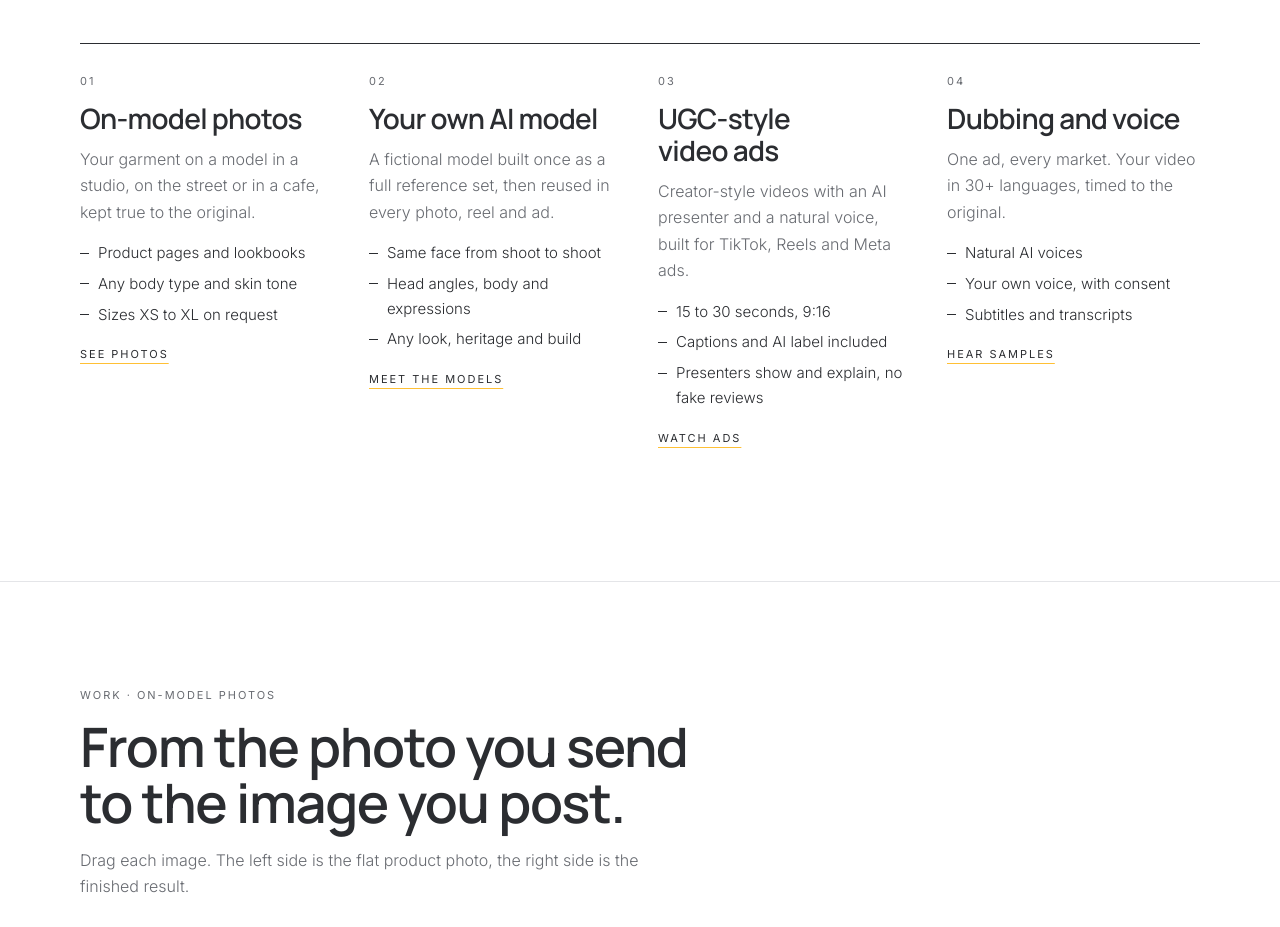
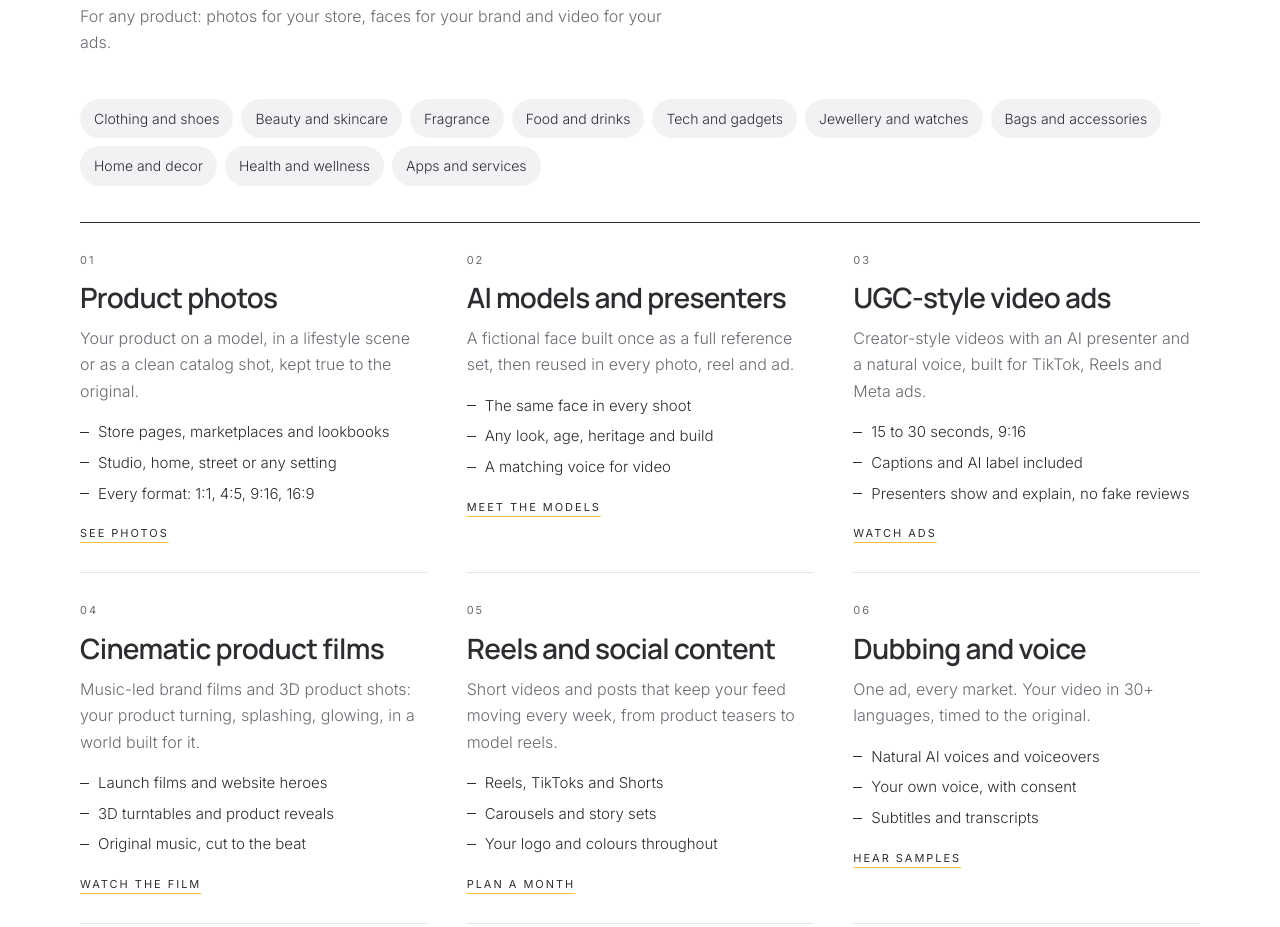
Before and after one commit to nasaistudio/nasaistudio.github.io, a plain HTML site: page studio/index.html in a window 1280 px wide. Shown: the part 1487-2414 px from the top of the page. Drawn offline with Linux system fonts and the light colour scheme.

Commit message:
Reposition the service site for any product, not only fashion
Rewrites the title, hero, services (now six, including cinematic product
films and reels), product categories, process, packages, FAQ and brief form
so they speak to any product.

Co-Authored-By: Claude Opus 5.5 <noreply@anthropic.com>
Claude-Session: https://claude.ai/code/session_0196uoA57dNedUsFfTZgUaNK

```diff
--- a/studio/hero.css
+++ b/studio/hero.css
@@ -41,3 +41,9 @@
 @media (min-width: 760px) { .world-row { grid-auto-columns: 30%; } }
 @media (min-width: 1040px) { .world-row { grid-auto-flow: row; grid-auto-columns: auto; grid-template-columns: repeat(6, minmax(0, 1fr)); overflow: visible; gap: 14px; } }
 @media (prefers-reduced-motion: reduce) { .world video, .world:hover video { transform: none; transition: none; } .sound-icon { animation: none !important; } }
+
+/* Any-product services */
+.cats { list-style: none; margin: -12px 0 36px; padding: 0; display: flex; flex-wrap: wrap; gap: 8px; }
+.cats li { padding: 8px 14px; border-radius: 999px; background: var(--tint); color: var(--ink); font-size: 14px; }
+@media (min-width: 700px) { .services { grid-template-columns: repeat(2, minmax(0, 1fr)); } }
+@media (min-width: 1040px) { .services { grid-template-columns: repeat(3, minmax(0, 1fr)); column-gap: 40px; } .service { border-bottom: 1px solid var(--line); } }
--- a/studio/index.html
+++ b/studio/index.html
@@ -3,14 +3,14 @@
 <head>
 <meta charset="utf-8">
 <meta name="viewport" content="width=device-width, initial-scale=1, viewport-fit=cover">
-<title>NAS AI Studio · On-model photos and ads for clothing brands</title>
-<meta name="description" content="Any product. Any model. Any world. Send a product photo and get on-model photos, AI models and cinematic video ads for your brand, without a photoshoot. Free sample on one product.">
+<title>NAS AI Studio · AI product photos, models and video ads for any brand</title>
+<meta name="description" content="Any product. Any model. Any world. Send a product photo and get product photos, AI models, UGC-style ads and cinematic films for any product, without a photoshoot. Free sample on one product.">
 <link rel="preconnect" href="https://fonts.googleapis.com">
 <link rel="preconnect" href="https://fonts.gstatic.com" crossorigin>
 <link rel="stylesheet" href="https://fonts.googleapis.com/css2?family=Manrope:wght@500;600;700&family=Inter:wght@300;400;500&display=swap">
 <link rel="stylesheet" href="studio.css?v=2">
 <link rel="stylesheet" href="theme-silver.css?v=1">
-<link rel="stylesheet" href="hero.css?v=1">
+<link rel="stylesheet" href="hero.css?v=2">
 <link rel="preload" as="image" href="hero/hero_poster.jpg">
 </head>
 <body>
@@ -37,7 +37,7 @@
     <div class="wrap vhero-copy">
       <p class="eyebrow">AI studio for brands</p>
       <h1><span class="nowrap">Any product.</span> <span class="nowrap">Any model.</span> <span class="nowrap">Any <mark>world</mark>.</span></h1>
-      <p class="lede">Send a product photo. Get on-model photos, a consistent AI model for your brand and cinematic video ads, without a photoshoot.</p>
+      <p class="lede">Send a photo of your product. Get product photos, AI models and presenters, UGC-style ads and cinematic films for any product, without a photoshoot.</p>
       <div class="cta">
         <a class="btn solid" href="#contact">Create now</a>
         <a class="btn line" href="#work">See the work</a>
@@ -51,7 +51,7 @@
     <div class="wrap">
       <div class="worlds-head">
         <p class="eyebrow">Every product, its own world</p>
-        <p class="worlds-sub">Six products, six AI models from the studio, six worlds. Clothing, fragrance, footwear and accessories.</p>
+        <p class="worlds-sub">Six products, six AI models from the studio, six worlds. The same works for beauty, food and drinks, tech, home goods and more.</p>
       </div>
       <div class="world-row">
         <figure class="world"><video muted loop playsinline preload="none" poster="hero/cards/s1_sofia.jpg"><source src="hero/cards/s1_sofia.mp4" type="video/mp4"></video><figcaption><b>Clothes</b><span>Sofia · silk storm</span></figcaption></figure>
@@ -68,21 +68,25 @@
     <div class="wrap">
       <div class="head">
         <p class="eyebrow">Services</p>
-        <h2>Everything a product page and an ad account need.</h2>
+        <h2>Everything your product needs to sell online.</h2>
+        <p class="sub">For any product: photos for your store, faces for your brand and video for your ads.</p>
       </div>
+      <ul class="cats" aria-label="Products we work with">
+        <li>Clothing and shoes</li><li>Beauty and skincare</li><li>Fragrance</li><li>Food and drinks</li><li>Tech and gadgets</li><li>Jewellery and watches</li><li>Bags and accessories</li><li>Home and decor</li><li>Health and wellness</li><li>Apps and services</li>
+      </ul>
       <div class="services">
         <article class="service">
           <span class="num">01</span>
-          <h3>On-model photos</h3>
-          <p>Your garment on a model in a studio, on the street or in a cafe, kept true to the original.</p>
-          <ul><li>Product pages and lookbooks</li><li>Any body type and skin tone</li><li>Sizes XS to XL on request</li></ul>
+          <h3>Product photos</h3>
+          <p>Your product on a model, in a lifestyle scene or as a clean catalog shot, kept true to the original.</p>
+          <ul><li>Store pages, marketplaces and lookbooks</li><li>Studio, home, street or any setting</li><li>Every format: 1:1, 4:5, 9:16, 16:9</li></ul>
           <a class="more" href="#work">See photos</a>
         </article>
         <article class="service">
           <span class="num">02</span>
-          <h3>Your own AI model</h3>
-          <p>A fictional model built once as a full reference set, then reused in every photo, reel and ad.</p>
-          <ul><li>Same face from shoot to shoot</li><li>Head angles, body and expressions</li><li>Any look, heritage and build</li></ul>
+          <h3>AI models and presenters</h3>
+          <p>A fictional face built once as a full reference set, then reused in every photo, reel and ad.</p>
+          <ul><li>The same face in every shoot</li><li>Any look, age, heritage and build</li><li>A matching voice for video</li></ul>
           <a class="more" href="#models">Meet the models</a>
         </article>
         <article class="service">
@@ -94,9 +98,23 @@
         </article>
         <article class="service">
           <span class="num">04</span>
+          <h3>Cinematic product films</h3>
+          <p>Music-led brand films and 3D product shots: your product turning, splashing, glowing, in a world built for it.</p>
+          <ul><li>Launch films and website heroes</li><li>3D turntables and product reveals</li><li>Original music, cut to the beat</li></ul>
+          <a class="more" href="#top">Watch the film</a>
+        </article>
+        <article class="service">
+          <span class="num">05</span>
+          <h3>Reels and social content</h3>
+          <p>Short videos and posts that keep your feed moving every week, from product teasers to model reels.</p>
+          <ul><li>Reels, TikToks and Shorts</li><li>Carousels and story sets</li><li>Your logo and colours throughout</li></ul>
+          <a class="more" href="#contact">Plan a month</a>
+        </article>
+        <article class="service">
+          <span class="num">06</span>
           <h3>Dubbing and voice</h3>
           <p>One ad, every market. Your video in 30+ languages, timed to the original.</p>
-          <ul><li>Natural AI voices</li><li>Your own voice, with consent</li><li>Subtitles and transcripts</li></ul>
+          <ul><li>Natural AI voices and voiceovers</li><li>Your own voice, with consent</li><li>Subtitles and transcripts</li></ul>
           <a class="more" href="../voice.html">Hear samples</a>
         </article>
       </div>
@@ -205,7 +223,7 @@
         <h2>Three steps, no studio.</h2>
       </div>
       <ol class="steps">
-        <li><span class="num">01</span><h3>Send the garment</h3><p>A flat-lay or a phone photo is enough. Tell me the look, the model and where the images will be used.</p></li>
+        <li><span class="num">01</span><h3>Send your product</h3><p>A phone photo is enough. Tell me the idea, the model and where it will be used, or send a script.</p></li>
         <li><span class="num">02</span><h3>I make the content</h3><p>Models, scenes and motion matched to your brand, checked by hand before you see them.</p></li>
         <li><span class="num">03</span><h3>Review and download</h3><p>Ask for changes, then take the final files in the formats you need.</p></li>
       </ol>
@@ -217,25 +235,25 @@
       <div class="head">
         <p class="eyebrow">Packages</p>
         <h2>Start with photos. Add video when you are ready.</h2>
-        <p class="sub">Each package builds on the one before it. The price depends on how many garments and pieces you need; send your product photos and I will quote within a day.</p>
+        <p class="sub">Each package builds on the one before it. The price depends on how many products and pieces you need; send your product photos and I will quote within a day.</p>
       </div>
       <div class="packs">
         <article class="pack">
           <h3>Starter</h3>
-          <p class="for">For a store that needs better product pages.</p>
-          <ul><li>Model and lifestyle photos</li><li>Catalog images</li></ul>
+          <p class="for">For a store that needs better product photos.</p>
+          <ul><li>Product photos on a model or in a scene</li><li>Clean catalog images</li></ul>
           <a class="btn line" href="#contact" data-pack="Starter">Ask for a quote</a>
         </article>
         <article class="pack">
           <h3>Growth</h3>
           <p class="for">For brands posting reels every week.</p>
-          <ul><li>Everything in Starter</li><li>Model reels</li></ul>
+          <ul><li>Everything in Starter</li><li>Reels and social content</li><li>Your own AI model</li></ul>
           <a class="btn line" href="#contact" data-pack="Growth">Ask for a quote</a>
         </article>
         <article class="pack">
           <h3>Full</h3>
-          <p class="for">For brands running paid ads.</p>
-          <ul><li>Everything in Growth</li><li>UGC-style ads</li><li>3D product videos</li></ul>
+          <p class="for">For brands running paid ads and launches.</p>
+          <ul><li>Everything in Growth</li><li>UGC-style ads</li><li>Cinematic product films and 3D</li></ul>
           <a class="btn line" href="#contact" data-pack="Full">Ask for a quote</a>
         </article>
       </div>
@@ -250,13 +268,14 @@
         <h2>Questions brands ask first.</h2>
       </div>
       <div class="faq">
-        <details><summary>What do I need to send?</summary><p>A clear photo of the garment: a flat-lay, a hanger shot or a phone photo. Add any notes on the look you want, the kind of model and where the images will be used.</p></details>
-        <details><summary>Will the garment look like mine?</summary><p>Yes. The garment is kept true to the original, and you review every image. If a detail is off, ask for a change before you take the final files.</p></details>
+        <details><summary>What kinds of products do you work with?</summary><p>Almost anything you sell: clothing and shoes, beauty and skincare, fragrance, food and drinks, tech and gadgets, jewellery and watches, bags, home goods, and apps or services too.</p></details>
+        <details><summary>What do I need to send?</summary><p>A clear photo of the product, even from a phone. Add any notes on the look you want, the kind of model, the script or idea, and where the content will be used.</p></details>
+        <details><summary>Will the product look like mine?</summary><p>Yes. The shape, colours, label and details are kept true to the original, and you review everything. If a detail is off, ask for a change before you take the final files.</p></details>
         <details><summary>Are the models real people?</summary><p>No. Every model and presenter is fictional and AI-generated. Real faces are not used as references.</p></details>
         <details><summary>How long does it take?</summary><p>Usually 1 to 3 days, depending on how many pieces you need.</p></details>
         <details><summary>How does the free sample work?</summary><p>Send one product photo and I will make a sample from it, so you can judge the quality before you order anything.</p></details>
         <details><summary>Do the ads say they are AI?</summary><p>Yes. Video ads carry an "AI-generated creator" label, and presenters show and explain the product without pretending to be real customers. See the <a href="../responsible-ai.html">Responsible AI policy</a>.</p></details>
-        <details><summary>What does it cost?</summary><p>It depends on the number of garments and the pieces per garment. Send your product photos and I will quote within a day.</p></details>
+        <details><summary>What does it cost?</summary><p>It depends on the number of products and the pieces you need for each. Send your product photos and I will quote within a day.</p></details>
       </div>
     </div>
   </section>
@@ -265,7 +284,7 @@
     <div class="wrap contact-grid">
       <div>
         <p class="eyebrow">Free sample</p>
-        <h2>Try it on one garment, <em>free.</em></h2>
+        <h2>Try it on one product, <em>free.</em></h2>
         <p class="lede">Tell me about your brand and what you need. The button opens WhatsApp with your message ready to send; attach a product photo there.</p>
         <p class="direct">Or message directly: <a href="https://wa.me/923282891558" target="_blank" rel="noopener">+92 328 2891558</a></p>
       </div>
@@ -274,17 +293,19 @@
         <label>Brand or store<input name="brand" autocomplete="organization"></label>
         <label>What do you need?
           <select name="need">
-            <option>A free sample on one garment</option>
-            <option>On-model photos</option>
-            <option>An AI model for my brand</option>
+            <option>A free sample on one product</option>
+            <option>Product photos</option>
+            <option>An AI model or presenter for my brand</option>
             <option>UGC-style video ads</option>
+            <option>A cinematic product film or 3D video</option>
+            <option>Reels and social content</option>
             <option>Dubbing and voice</option>
             <option>Starter package</option>
             <option>Growth package</option>
             <option>Full package</option>
           </select>
         </label>
-        <label>Anything else<textarea name="note" rows="3" placeholder="Number of garments, the look you want, a deadline"></textarea></label>
+        <label>Anything else<textarea name="note" rows="3" placeholder="What the product is, how many, the look you want, a deadline"></textarea></label>
         <button class="btn solid" type="submit">Send on WhatsApp</button>
         <p class="form-note">Nothing is stored on this site. Your message opens in WhatsApp.</p>
       </form>
```
